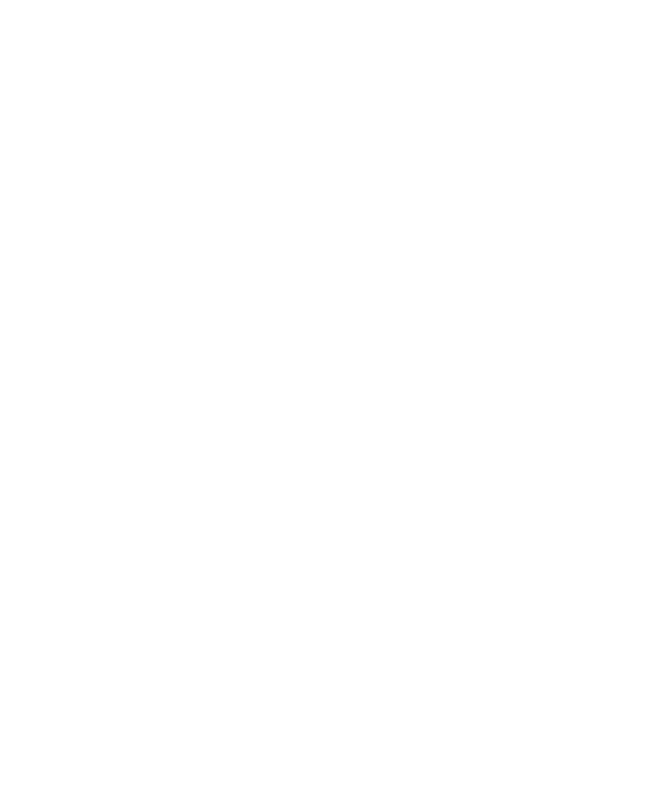
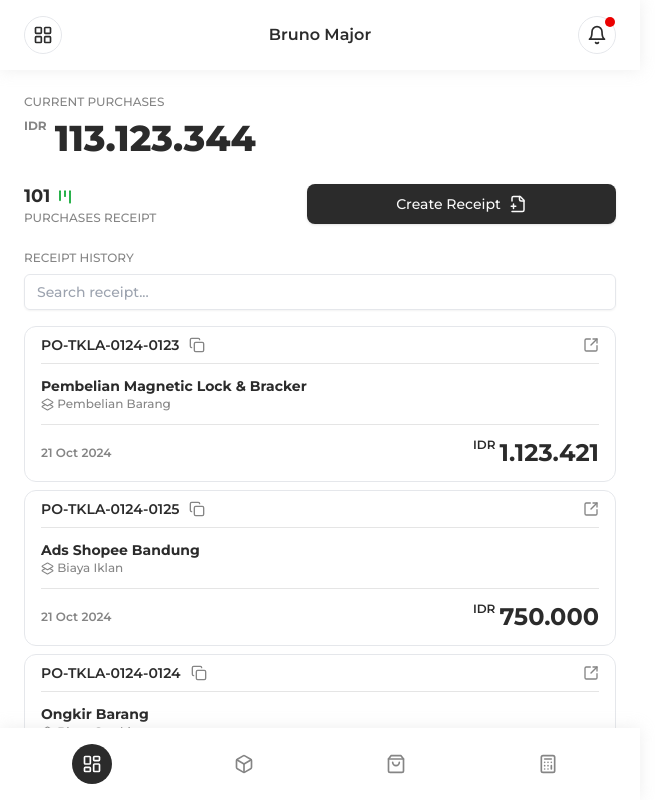
Before and after one commit to arrdix/techkila-hub, a React (Vite) app: page /purchase in a window 1280 px wide. Before the commit this address had no page. Shown: the whole page, without its empty margins (0-655 px from the left). Built offline with nearby package versions, Linux system fonts and the light colour scheme.

Commit message:
feat(purchase): create purchase layout

```diff
--- a/src/App.tsx
+++ b/src/App.tsx
@@ -1,6 +1,7 @@
 import { Layout } from '@/layouts/Layout'
 import { Dashboard } from '@/pages/dashboard'
 import { Login } from '@/pages/login'
+import { Purchase } from '@/pages/purchase'
 import { Sales } from '@/pages/sales'
 import { Stock } from '@/pages/stock'
 import { Route, Routes } from 'react-router-dom'
@@ -12,6 +13,7 @@
                 <Route index element={<Dashboard />} />
                 <Route path="/login" element={<Login />} />
                 <Route path="/stock" element={<Stock />} />
+                <Route path="/purchase" element={<Purchase />} />
                 <Route path="/sales" element={<Sales />} />
             </Route>
         </Routes>
--- /dev/null
+++ b/src/components/purchase/purchase-card.tsx
@@ -0,0 +1,50 @@
+import { Button } from '@/components/ui/button'
+import { FlatCard } from '@/components/ui/flat-card'
+import { Copy, Layers2, SquareArrowOutUpRight } from 'lucide-react'
+
+interface PurchaseCardProps {
+    no: string
+    title: string
+    category: string
+    date: string
+    value: string
+}
+
+export function PurchaseCard({ no, title, category, date, value }: PurchaseCardProps): JSX.Element {
+    return (
+        <FlatCard>
+            <FlatCard.Header>
+                <p className="text-sm font-semibold">{no}</p>
+                <Button
+                    variant="ghost"
+                    size="icon"
+                    className="text-muted hover:bg-transparent hover:text-muted"
+                >
+                    <Copy size={16} />
+                </Button>
+                <div className="flex ml-auto">
+                    <Button
+                        variant="ghost"
+                        size="icon"
+                        className="justify-end text-muted hover:bg-transparent hover:text-foreground"
+                    >
+                        <SquareArrowOutUpRight size={16} />
+                    </Button>
+                </div>
+            </FlatCard.Header>
+            <FlatCard.Body className="flex-col">
+                <p className="text-sm font-bold">{title}</p>
+                <p className="text-xs text-muted">
+                    <Layers2 size={13} className="inline" /> {category}
+                </p>
+            </FlatCard.Body>
+            <FlatCard.Footer>
+                <p className="text-xs text-muted font-semibold">{date}</p>
+                <div className="flex gap-1">
+                    <p className="text-xs font-semibold">IDR</p>
+                    <p className="text-2xl font-bold">{value}</p>
+                </div>
+            </FlatCard.Footer>
+        </FlatCard>
+    )
+}
--- a/src/components/ui/card.tsx
+++ b/src/components/ui/card.tsx
@@ -1,45 +1,38 @@
-import * as React from "react"
+import * as React from 'react'
 
-import { cn } from "@/lib/utils"
+import { cn } from '@/lib/utils'
 
-const Card = React.forwardRef<
-  HTMLDivElement,
-  React.HTMLAttributes<HTMLDivElement>
->(({ className, ...props }, ref) => (
+const Card = React.forwardRef<HTMLDivElement, React.HTMLAttributes<HTMLDivElement>>(
+    ({ className, ...props }, ref) => (
         <div
             ref={ref}
             className={cn(
-      "rounded-xl border border-neutral-200 bg-white text-neutral-950 shadow dark:border-neutral-800 dark:bg-neutral-950 dark:text-neutral-50",
+                'rounded-xl border border-neutral-200 bg-white text-neutral-950 shadow dark:border-neutral-800 dark:bg-neutral-950 dark:text-neutral-50',
                 className
             )}
             {...props}
         />
-))
-Card.displayName = "Card"
+    )
+)
+Card.displayName = 'Card'
 
-const CardHeader = React.forwardRef<
-  HTMLDivElement,
-  React.HTMLAttributes<HTMLDivElement>
->(({ className, ...props }, ref) => (
-  <div
+const CardHeader = React.forwardRef<HTMLDivElement, React.HTMLAttributes<HTMLDivElement>>(
+    ({ className, ...props }, ref) => (
+        <div ref={ref} className={cn('flex flex-col space-y-1.5 p-6', className)} {...props} />
+    )
+)
+CardHeader.displayName = 'CardHeader'
+
+const CardTitle = React.forwardRef<HTMLParagraphElement, React.HTMLAttributes<HTMLHeadingElement>>(
+    ({ className, ...props }, ref) => (
+        <h3
             ref={ref}
-    className={cn("flex flex-col space-y-1.5 p-6", className)}
+            className={cn('font-semibold leading-none tracking-tight', className)}
             {...props}
         />
-))
-CardHeader.displayName = "CardHeader"
-
-const CardTitle = React.forwardRef<
-  HTMLParagraphElement,
-  React.HTMLAttributes<HTMLHeadingElement>
->(({ className, ...props }, ref) => (
-  <h3
-    ref={ref}
-    className={cn("font-semibold leading-none tracking-tight", className)}
-    {...props}
-  />
-))
-CardTitle.displayName = "CardTitle"
+    )
+)
+CardTitle.displayName = 'CardTitle'
 
 const CardDescription = React.forwardRef<
     HTMLParagraphElement,
@@ -47,30 +40,24 @@
 >(({ className, ...props }, ref) => (
     <p
         ref={ref}
-    className={cn("text-sm text-neutral-500 dark:text-neutral-400", className)}
+        className={cn('text-sm text-neutral-500 dark:text-neutral-400', className)}
         {...props}
     />
 ))
-CardDescription.displayName = "CardDescription"
+CardDescription.displayName = 'CardDescription'
 
-const CardContent = React.forwardRef<
-  HTMLDivElement,
-  React.HTMLAttributes<HTMLDivElement>
->(({ className, ...props }, ref) => (
-  <div ref={ref} className={cn("p-6 pt-0", className)} {...props} />
-))
-CardContent.displayName = "CardContent"
+const CardContent = React.forwardRef<HTMLDivElement, React.HTMLAttributes<HTMLDivElement>>(
+    ({ className, ...props }, ref) => (
+        <div ref={ref} className={cn('p-6 pt-0', className)} {...props} />
+    )
+)
+CardContent.displayName = 'CardContent'
 
-const CardFooter = React.forwardRef<
-  HTMLDivElement,
-  React.HTMLAttributes<HTMLDivElement>
->(({ className, ...props }, ref) => (
-  <div
-    ref={ref}
-    className={cn("flex items-center p-6 pt-0", className)}
-    {...props}
-  />
-))
-CardFooter.displayName = "CardFooter"
+const CardFooter = React.forwardRef<HTMLDivElement, React.HTMLAttributes<HTMLDivElement>>(
+    ({ className, ...props }, ref) => (
+        <div ref={ref} className={cn('flex items-center p-6 pt-0', className)} {...props} />
+    )
+)
+CardFooter.displayName = 'CardFooter'
 
 export { Card, CardHeader, CardFooter, CardTitle, CardDescription, CardContent }
--- /dev/null
+++ b/src/components/ui/flat-card.tsx
@@ -0,0 +1,53 @@
+import { Separator } from '@/components/ui/separator'
+import { cn } from '@/lib/utils'
+import { forwardRef, HTMLProps, ReactNode } from 'react'
+
+export function FlatCard({ children }: { children: ReactNode }): JSX.Element {
+    return <div className="flex-flex-col border px-4 rounded-xl">{children}</div>
+}
+
+export type Header = HTMLProps<HTMLDivElement>
+const Header = forwardRef<HTMLDivElement, Header>(({ children, className, ...props }, ref) => {
+    return (
+        <>
+            <div ref={ref} className={cn('flex items-center', className)} {...props}>
+                {children}
+            </div>
+            <Separator />
+        </>
+    )
+})
+Header.displayName = 'Header'
+
+export type Body = HTMLProps<HTMLDivElement>
+
+const Body = forwardRef<HTMLDivElement, Body>(({ children, className, ...props }, ref) => {
+    return (
+        <>
+            <div ref={ref} className={cn('flex py-3', className)} {...props}>
+                {children}
+            </div>
+            <Separator />
+        </>
+    )
+})
+Body.displayName = 'Body'
+
+export type Footer = HTMLProps<HTMLDivElement>
+
+const Footer = forwardRef<HTMLDivElement, Footer>(({ children, className, ...props }, ref) => {
+    return (
+        <div
+            ref={ref}
+            className={cn('flex justify-between items-center py-3', className)}
+            {...props}
+        >
+            {children}
+        </div>
+    )
+})
+Footer.displayName = 'Footer'
+
+FlatCard.Header = Header
+FlatCard.Body = Body
+FlatCard.Footer = Footer
--- a/src/pages/dashboard.tsx
+++ b/src/pages/dashboard.tsx
@@ -42,12 +42,12 @@
                 <p className="text-xs text-muted">Q1 SALES CHART</p>
                 <SalesChart />
             </div>
-            <div className="flex flex-col gap-1">
+            <div className="flex flex-col gap-2">
                 <p className="text-xs text-muted">RECENT SALES</p>
-                <SalesCard invoiceNo="TKLA-BDG-0124-0123" date="12 Oct 2024" value="239.000" />
-                <SalesCard invoiceNo="TKLA-BDG-0124-0124" date="12 Oct 2024" value="13.239.000" />
-                <SalesCard invoiceNo="TKLA-BDG-0124-0125" date="12 Oct 2024" value="2.239.000" />
-                <SalesCard invoiceNo="TKLA-BDG-0124-0126" date="12 Oct 2024" value="13.500" />
+                <SalesCard no="TKLA-BDG-0124-0123" date="12 Oct 2024" value="239.000" />
+                <SalesCard no="TKLA-BDG-0124-0124" date="12 Oct 2024" value="13.239.000" />
+                <SalesCard no="TKLA-BDG-0124-0125" date="12 Oct 2024" value="2.239.000" />
+                <SalesCard no="TKLA-BDG-0124-0126" date="12 Oct 2024" value="13.500" />
             </div>
         </div>
     )
--- /dev/null
+++ b/src/pages/purchase.tsx
@@ -0,0 +1,55 @@
+import { PurchaseCard } from '@/components/purchase/purchase-card'
+import { Button } from '@/components/ui/button'
+import { Recap } from '@/components/ui/recap'
+import { Input } from '@/components/utils/input'
+import { FilePlus2, Kanban } from 'lucide-react'
+
+export function Purchase(): JSX.Element {
+    return (
+        <div className="flex flex-col gap-6">
+            <Recap>
+                <Recap.Title>CURRENT PURCHASES</Recap.Title>
+                <Recap.Headline>
+                    <p className="text-4xl font-extrabold align-middle">113.123.344</p>
+                </Recap.Headline>
+                <Recap.Body>
+                    <div className="flex flex-col w-full">
+                        <p className="text-lg font-bold">
+                            101 <Kanban size={20} className="inline text-success" />
+                        </p>
+                        <p className="text-xs text-muted">PURCHASES RECEIPT</p>
+                    </div>
+                    <Button size="lg" className="flex gap-2 w-full">
+                        Create Receipt
+                        <FilePlus2 size={18} />
+                    </Button>
+                </Recap.Body>
+            </Recap>
+            <div className="flex flex-col gap-2">
+                <p className="text-xs text-muted">RECEIPT HISTORY</p>
+                <Input name="search" placeholder="Search receipt..." type="text" className="mb-2" />
+                <PurchaseCard
+                    no="PO-TKLA-0124-0123"
+                    title="Pembelian Magnetic Lock & Bracker"
+                    category="Pembelian Barang"
+                    date="21 Oct 2024"
+                    value="1.123.421"
+                />
+                <PurchaseCard
+                    no="PO-TKLA-0124-0125"
+                    title="Ads Shopee Bandung"
+                    category="Biaya Iklan"
+                    date="21 Oct 2024"
+                    value="750.000"
+                />
+                <PurchaseCard
+                    no="PO-TKLA-0124-0124"
+                    title="Ongkir Barang"
+                    category="Biaya Ongkir"
+                    date="21 Oct 2024"
+                    value="39.000"
+                />
+            </div>
+        </div>
+    )
+}
--- a/src/pages/sales.tsx
+++ b/src/pages/sales.tsx
@@ -28,10 +28,10 @@
             <div className="flex flex-col gap-2">
                 <p className="text-xs text-muted">SALES HISTORY</p>
                 <Input name="search" placeholder="Search invoice..." type="text" className="mb-2" />
-                <SalesCard invoiceNo="TKLA-BDG-0124-0123" date="12 Oct 2024" value="239.000" />
-                <SalesCard invoiceNo="TKLA-BDG-0124-0124" date="12 Oct 2024" value="13.239.000" />
-                <SalesCard invoiceNo="TKLA-BDG-0124-0125" date="12 Oct 2024" value="2.239.000" />
-                <SalesCard invoiceNo="TKLA-BDG-0124-0126" date="12 Oct 2024" value="13.500" />
+                <SalesCard no="TKLA-BDG-0124-0123" date="12 Oct 2024" value="239.000" />
+                <SalesCard no="TKLA-BDG-0124-0124" date="12 Oct 2024" value="13.239.000" />
+                <SalesCard no="TKLA-BDG-0124-0125" date="12 Oct 2024" value="2.239.000" />
+                <SalesCard no="TKLA-BDG-0124-0126" date="12 Oct 2024" value="13.500" />
             </div>
         </div>
     )
```
Also changed, not shown: src/components/sales/sales-card.tsx (+44 -16 lines), src/components/stock/stock-card.tsx (+47 -10 lines). Lines whose indentation alone changed are shown as unchanged.
